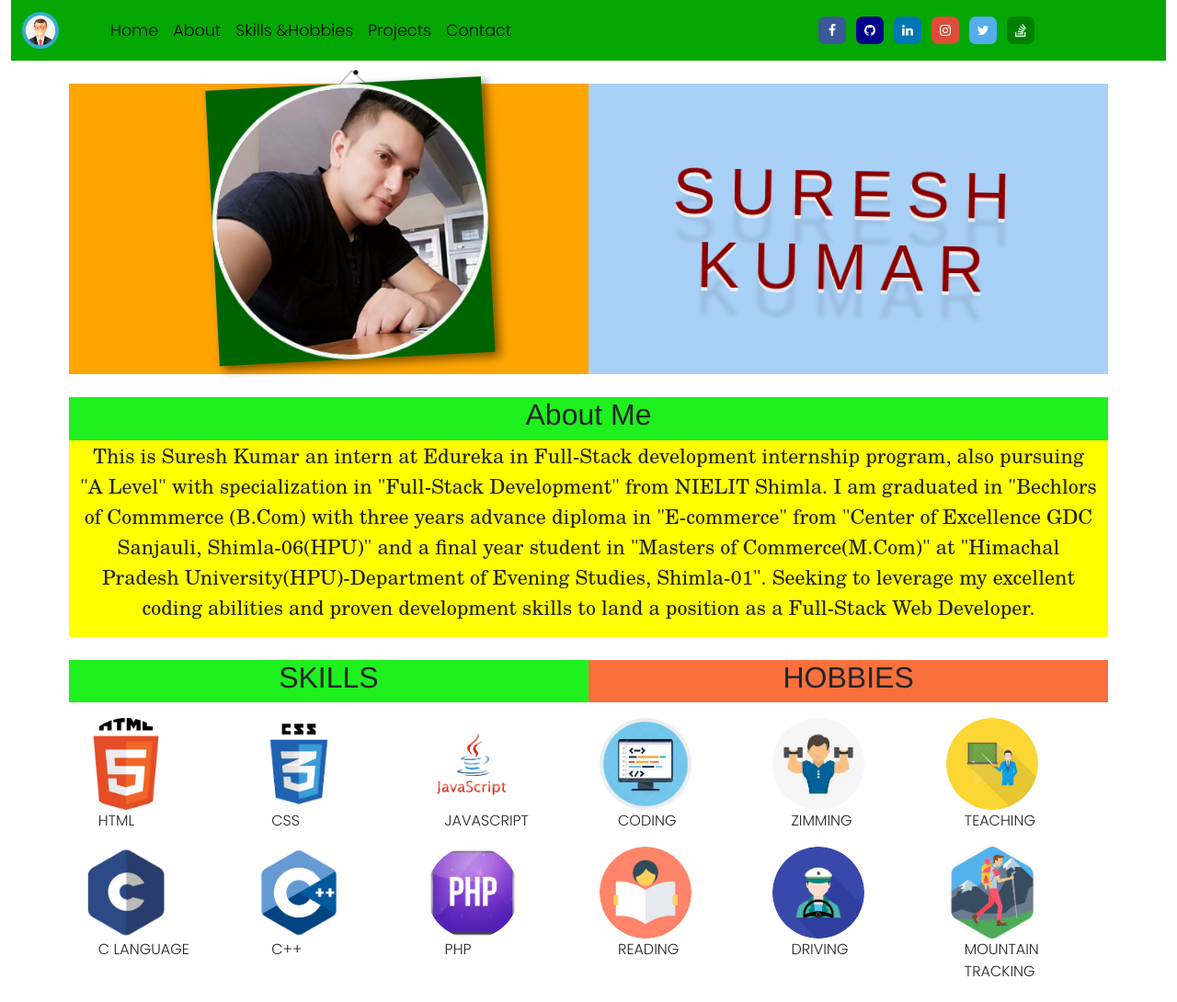
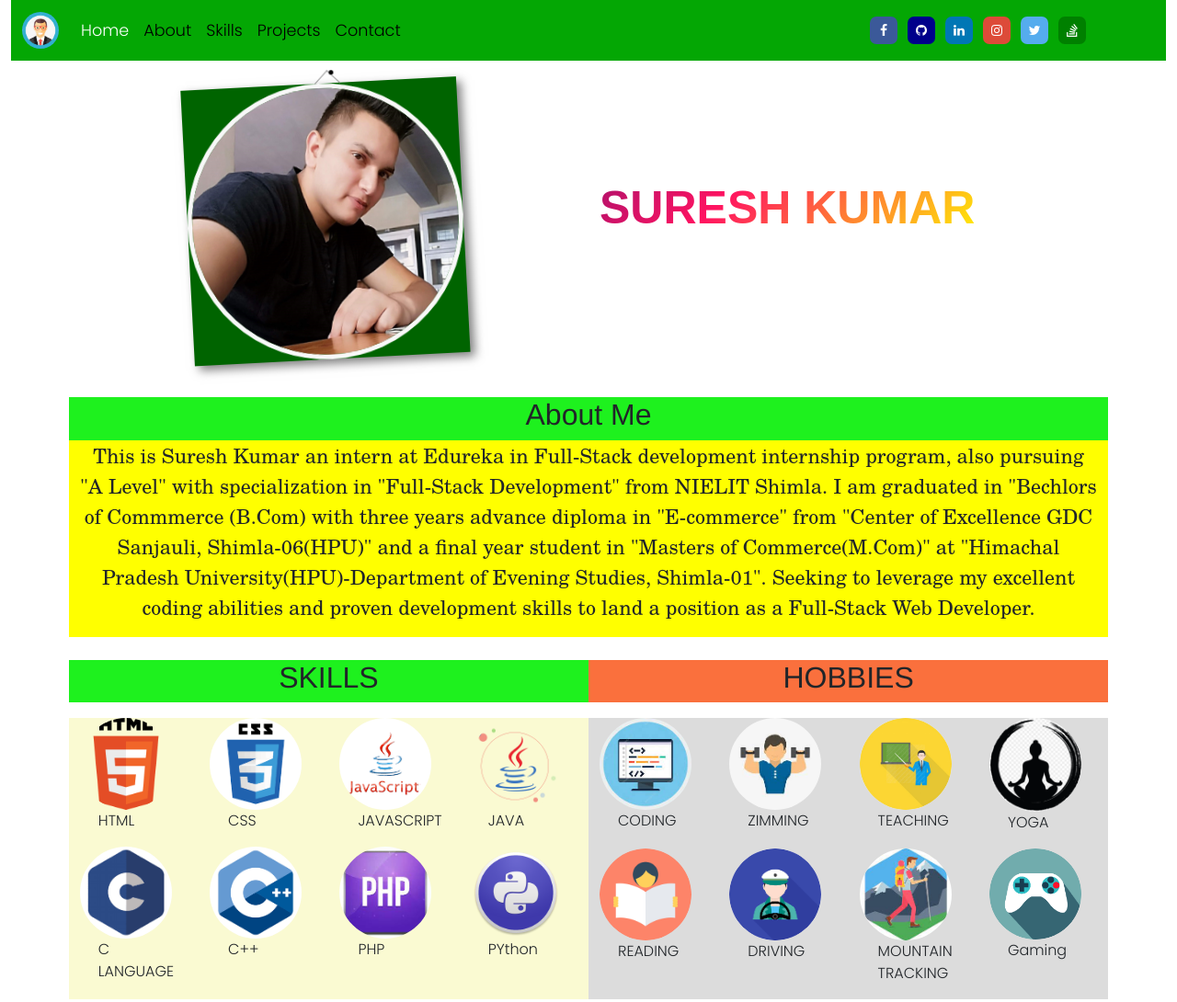
Before and after one commit to Suresh42348/myprofile, a plain HTML site: page index.html in a window 1280 px wide. Shown: the top 1090 px of the page at 92% size. Drawn offline with nearby package versions, Linux system fonts and the light colour scheme.

Commit message:
project added

```diff
--- a/home.css
+++ b/home.css
@@ -24,10 +24,8 @@ ul {
     margin-bottom: 0
 }
 .social{
-    margin-left:35%;
-
-    display:flex;
-
+    margin-left:45%;
+    float: right;
 }
 
 .social-icon {
@@ -112,34 +110,21 @@ figcaption{
 
 
 h1{
-    display: flex;
+    /* display: flex; */
     text-align: center;
     text-transform: uppercase;
     color: darkred;
     font-family: arial;
-    font-size: 70px;
-    line-height: 80px;
-    letter-spacing: 15px;
-    text-shadow: 0 1px 0 #efefef,
-                 0 2px 0 #efefef,
-                 0 3px 0 #efefef,
-                 0 4px 0 #efefef,
-                 0 30px 5px rgba(0, 0, 0, 0.1);
-    animation: swing 3s linear infinite alternate;
+    font-size: 50px;
+    line-height: 90px;
+    font-weight:bold;
+
 }
-@keyframes swing {
-    from {
-      transform: rotate(5deg);
-    }
-    to {
-      transform: rotate(-5deg);
-    }
-  }
 
-/* swing */
+
+/* swing  profile*/
 .swing {
-    margin-left:25%;
-    margin-right:25%;
+    margin-left:20%;
     animation: swing ease-in-out 1s infinite alternate;
     transform-origin: center -20px;
     float:left;
@@ -177,32 +162,118 @@ h1{
     100% { transform: rotate(-3deg); }
 }
 
+/* Animated Name */
+.animate-charcter
+{
+   text-transform: uppercase;
+  background-image: linear-gradient(
+    -225deg,
+    #231557 0%,
+    #44107a 29%,
+    #ff1361 67%,
+    #fff800 100%
+  );
+  background-size: auto auto;
+  background-clip: border-box;
+  background-size: 200% auto;
+  color: #fff;
+  background-clip: text;
 
+  -webkit-background-clip: text;
+  -webkit-text-fill-color: transparent;
+  animation: textclip 2s linear infinite;
+  display: inline-block;
 
+}
+
+@keyframes textclip {
+  to {
+    background-position: 200% center;
+  }
+}
 /* media queries */
 @media only screen
 and (max-width : 1302px) {
+    .social{
+        margin-left:40%;
+}
+}
+
+@media only screen
+and (max-width : 1161px) {
+    .social{
+        margin-left:35%;
+}
+}
+@media only screen
+and (max-width : 1098px) {
+    .social{
+        margin-left:30%;
+}
+}
+
+@media only screen
+and (max-width : 1041px) {
     .social{
         margin-left:25%;
 }
 }
 
 @media only screen
-and (max-width : 1161px) {
+and (max-width : 980px) {
     .social{
         margin-left:20%;
 }
 }
+
 @media only screen
-and (max-width : 1098px) {
+and (max-width : 916px) {
     .social{
         margin-left:15%;
 }
 }
 
 @media only screen
-and (max-width : 1041px) {
+and (max-width : 860px) {
     .social{
         margin-left:10%;
 }
 }
+
+@media only screen
+and (max-width : 820px) {
+    .social{
+        margin-left:5%;
+}
+}
+
+@media only screen
+and (max-width : 793px) {
+    .social{
+        margin-left:3%;
+}
+}
+
+@media only screen
+and (max-width : 767px) {
+    .animate-charcter{
+        letter-spacing: 5px;;
+    }
+}
+
+
+@media only screen
+and (max-width : 500px) {
+    .swing{
+        margin-top:2%;
+        margin-left:27px;
+}
+h1{
+    line-height: 1;
+    font-size: 50px;
+
+}
+p{
+    font-size:18px;
+}
+}
--- a/index.html
+++ b/index.html
@@ -10,9 +10,9 @@
     <body>
         <div class="container-xxl">
             <!-- navigation bar -->
-            <nav class="navbar navbar-expand-lg navbar-light bg-light">
+            <!-- <nav class="navbar navbar-expand-lg navbar-light bg-light">
                 <div class="container-fluid">  <a class="navbar-brand" href="#">
-                    <img src="./images/profile.jpg" alt="Avatar Logo" style="width:40px;" class="rounded-pill"> <button class="navbar-toggler" type="button" data-toggle="collapse" data-target="#navbarSupportedContent" aria-controls="navbarSupportedContent" aria-expanded="false" aria-label="Toggle navigation"> <span class="navbar-toggler-icon"></span> </button>
+                    <img src="./images/profile.jpg" alt="Avatar Logo" style="width:40px;" class="rounded-pill"> </a> <button class="navbar-toggler" type="button" data-toggle="collapse" data-target="#navbarSupportedContent" aria-controls="navbarSupportedContent" aria-expanded="false" aria-label="Toggle navigation"> <span class="navbar-toggler-icon"></span> </button>
                     <div class="collapse navbar-collapse" id="navbarSupportedContent">
                         <ul class="navbar-nav mr-auto mb-2 mb-lg-0">
                             <li class="nav-item"> <a class="nav-link active" aria-current="page" href="#">Home</a> </li>
@@ -34,17 +34,46 @@
                         </div>
                     </div>
                 </div>
-            </nav>
+            </nav> -->
+
+            <nav class="navbar navbar-expand-md bg-dark navbar-dark">
+                <div class="container-fluid">
+                    <a class="navbar-brand" href="#">
+                        <img src="./images/profile.jpg" alt="Avatar Logo" style="width:40px;" class="rounded-pill"> </a>
+                  <button class="navbar-toggler" type="button" data-bs-toggle="collapse" data-bs-target="#collapsibleNavbar">
+                    <span class="navbar-toggler-icon"></span>
+                  </button>
+                  <div class="collapse navbar-collapse" id="collapsibleNavbar">
+                    <ul class="navbar-nav mr-auto mb-2 mb-lg-0">
+                        <li class="nav-item"> <a class="nav-link active" aria-current="page" href="#">Home</a> </li>
+                        <li class="nav-item"> <a class="nav-link" href="#about">About</a> </li>
+                        <li class="nav-item"> <a class="nav-link" href="#skills">Skills</a> </li>
+                        <li class="nav-item"> <a class="nav-link" href="#project">Projects</a> </li>
+                        <li class="nav-item"> <a class="nav-link" href="#contact">Contact</a> </li>
+                    </ul>
+                    <div id="social" class="social d-flex">
+                        <ul >
+                            <li><span class="social-icon social-facebook"><i class="fa fa-facebook" onclick="location.href='https://www.facebook.com/Suresh42348'"></i></span></li>
+                            <li><span class="social-icon social-github"><i class="fa fa-github" onclick="location.href='https://github.com/Suresh42348'"></span></i>
+                            <li><span class="social-icon social-linkedin"><i class="fa fa-linkedin" onclick="location.href='https://www.linkedin.com/in/suresh-kumar-53454b217/'"></i></span></li>
+                            <li><span class="social-icon social-instagram"><i class="fa fa-instagram" onclick="location.href='https://www.instagram.com/?hl=en'"></i></span></li>
+                            <li><span class="social-icon social-twitter"><i class="fa fa-twitter" onclick="location.href='https://twitter.com/home'"></i></span></li>
+                            <li><span class="social-icon social-Stack"><i class="fa fa-stack-overflow" onclick="location.href='https://stackoverflow.com/users/17941472/suresh-kumar'"></i></span></li>
+                        </ul>
+
+                    </div>
+                </div>
+              </nav>
 
             <div class=" profile container ">
-                <div class="row" style="background-color: orange;">
+                <div class="row" style="background-color: white;">
                     <div  class="col">
                         <figure class="swing">
                         <img src="./images/pic7.jpg" id="pic" class="rounded-circle" alt="Cinque Terre">
                         </figure>
                     </div>
-                    <div  style="background-color:  #a9d0f7;" class="col">
-                        <h1><br>SURESH KUMAR<br></h1>
+                    <div  style="background-color: white;" class="col">
+                        <h1 class="animate-charcter"><br>SURESH KUMAR<br></h1>
                     </div>
                   </div>
             </div>
@@ -76,8 +105,8 @@
                             <h2 style="text-align:center;">HOBBIES </h2></div>
                 </div>
                 <!-- SKILLS -->
-                <div class="row ">
-                    <div class="col" style="margin-top:1.5%;">
+                <div class="row">
+                    <div class="col" style="margin-top:1.5%;background-color: lightgoldenrodyellow;">
                         <!-- 1st row -->
                         <div class="row">
                             <div class="col">
@@ -96,6 +125,12 @@
                                 <figure>
                                     <img src="./images/javascript.png" alt="Html" hight="100px" width="100px" class="rounded-circle">
                                     <FIGCAPTION>JAVASCRIPT</FIGCAPTION>
+                                    </figure>
+                            </div>
+                            <div class="col">
+                                <figure>
+                                    <img src="./images/java.png" alt="java" hight="100px" width="100px" class="rounded-circle">
+                                    <FIGCAPTION>JAVA</FIGCAPTION>
                                     </figure>
                             </div>
 
@@ -122,6 +157,12 @@
                                     <FIGCAPTION>PHP</FIGCAPTION>
                                     </figure>
                             </div>
+                            <div class="col">
+                                <figure>
+                                    <img src="./images/Python.png" alt="Python" hight="100px" width="100px" class="rounded-circle">
+                                    <FIGCAPTION>PYthon</FIGCAPTION>
+                                    </figure>
+                            </div>
 
 
                         </div>
@@ -130,7 +171,7 @@
 
                     </div>
                     <!-- HOBBIES -->
-                    <div id="hobbies" class="col" style="margin-top:1.5%;">
+                    <div id="hobbies" class="col" style="margin-top:1.5%;background-color: gainsboro;">
                         <div class="col">
                             <!-- 1st row -->
                             <div class="row">
@@ -150,6 +191,13 @@
                                     <figure>
                                         <img src="./images/teaching.jpg" alt="Html" hight="100px" width="100px" class="rounded-circle">
                                         <FIGCAPTION>TEACHING</FIGCAPTION>
+                                        </figure>
+                                </div>
+
+                                <div class="col">
+                                    <figure>
+                                        <img src="./images/yoga.png" alt="yoga" hight="100px" width="100px" class="rounded-circle">
+                                        <FIGCAPTION>YOGA</FIGCAPTION>
                                         </figure>
                                 </div>
 
@@ -174,6 +222,13 @@
                                     <figure>
                                         <img src="./images/tracking.jpg" alt="Html" hight="100px" width="100px" class="rounded-circle">
                                         <FIGCAPTION>MOUNTAIN TRACKING</FIGCAPTION>
+                                        </figure>
+                                </div>
+
+                                <div class="col">
+                                    <figure>
+                                        <img src="./images/gaming.jpg" alt="gaming" hight="100px" width="100px" class="rounded-circle">
+                                        <FIGCAPTION>Gaming</FIGCAPTION>
                                         </figure>
                                 </div>
                             </div>
@@ -258,11 +313,13 @@
                         </div>
                     </div>
 
-                    <!-- footer -->
-                    <div class="container"style="background-color: rgb(4, 167, 4); margin-top:1.5%;">
-                        <footer><center><h3>&hearts; by &copy;Suresh Kumar<h3></h2></center></footer>
-                    </div>
+
                 </div>
+            </div>
+
+            <!-- footer -->
+            <div class="container"style="background-color: rgb(4, 167, 4); margin-top:1.5%;">
+                <footer><center><h4>&hearts; by &copy;Suresh Kumar<h4></center></footer>
             </div>
 
 
```
Also changed, not shown: images/Python.png (added), images/gaming.jpg (added), images/java.png (added), images/yoga.png (added).
